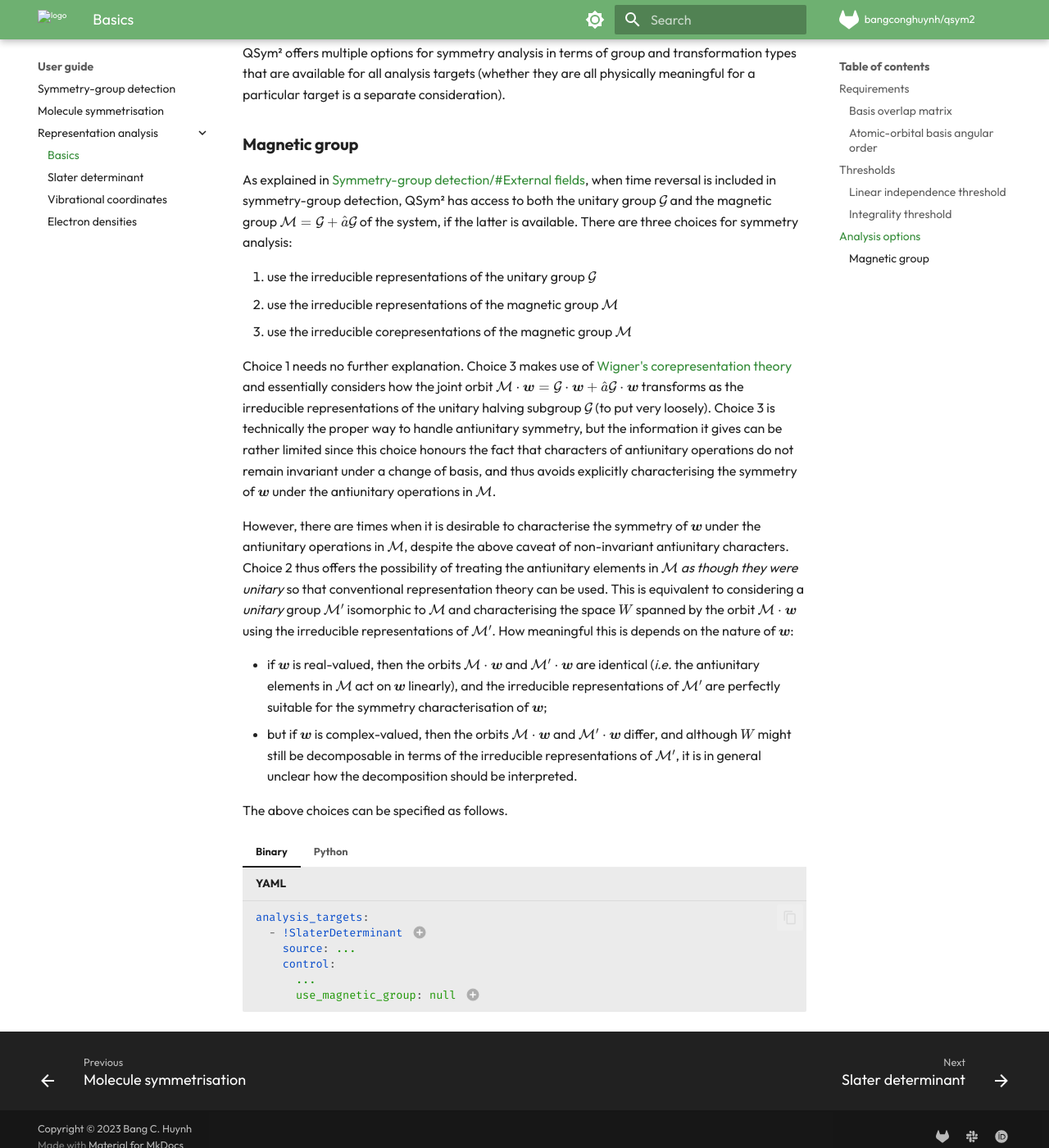
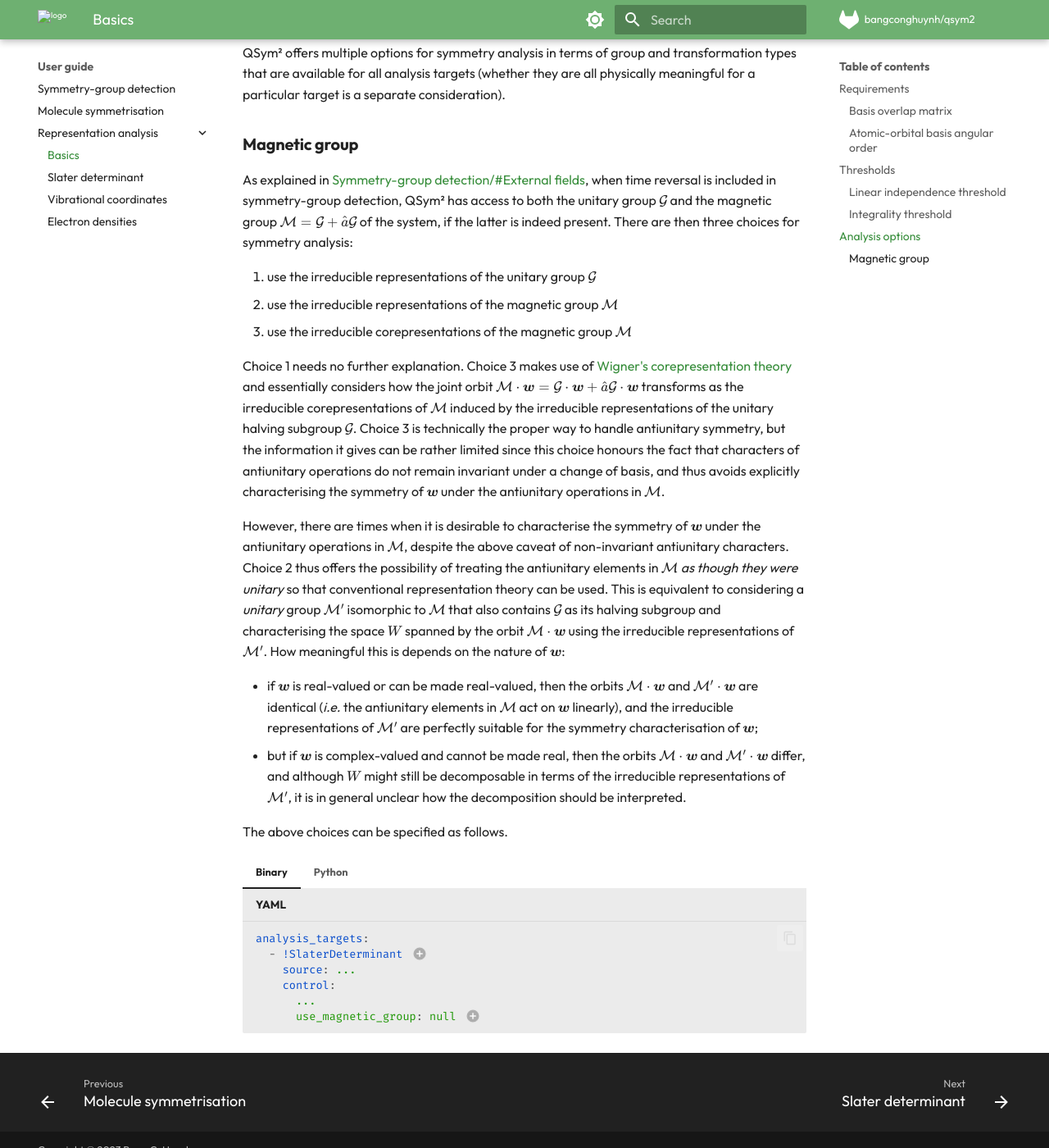
Before and after one commit to bangconghuynh/qsym2, an MkDocs documentation site: the page built from docs/docs/user-guide/representation-analysis/basics.md, in a window 1280 px wide and 1400 px high, scrolled down 4107 px. Shown: the whole window at 82% size. Built offline with MkDocs 1.6.1 and Material for MkDocs 9.7.7, drawn with Linux system fonts in a browser that asks for light colours; comment, search, counter and statistics services are not loaded; some of the changed text lies outside the part shown.

Commit message:
Updated.

````diff
--- a/docs/docs/user-guide/representation-analysis/basics.md
+++ b/docs/docs/user-guide/representation-analysis/basics.md
@@ -33,7 +33,7 @@ $$
     S_{ij} = \braket{\hat{g}_i \mathbfit{w} | \hat{g}_j \mathbfit{w}},
 $$
 
-which is then used to determine the representation matrices of the elements of $\mathcal{G}$ on $W$, as described in the [QSym² paper](../../about/authorship.md#publications).
+which is then used to determine the representation matrices of the elements of $\mathcal{G}$ on $W$, as described in [Section 2.4 of the QSym² paper](../../about/authorship.md#publications).
 
 Depending on the nature of the basis functions in $\mathcal{B}_V$, the overlap matrix $\mathbfit{S}_V$ might have already been computed by other quantum-chemistry calculation programs, in which case it can simply be read in by QSym².
 But if $\mathbfit{S}_V$ is not readily available, then information about $\mathcal{B}_V$ must be made available to QSym² so that QSym² can compute $\mathbfit{S}_V$ on-the-fly.
@@ -249,24 +249,24 @@ QSym² offers multiple options for symmetry analysis in terms of group and trans
 
 ### Magnetic group
 
-As explained in [Symmetry-group detection/#External fields](../symmetry-group-detection.md/#external-fields), when time reversal is included in symmetry-group detection, QSym² has access to both the unitary group $\mathcal{G}$ and the magnetic group $\mathcal{M} = \mathcal{G} + \hat{a}\mathcal{G}$ of the system, if the latter is available.
-There are three choices for symmetry analysis:
+As explained in [Symmetry-group detection/#External fields](../symmetry-group-detection.md/#external-fields), when time reversal is included in symmetry-group detection, QSym² has access to both the unitary group $\mathcal{G}$ and the magnetic group $\mathcal{M} = \mathcal{G} + \hat{a}\mathcal{G}$ of the system, if the latter is indeed present.
+There are then three choices for symmetry analysis:
 
 1. use the irreducible representations of the unitary group $\mathcal{G}$
 2. use the irreducible representations of the magnetic group $\mathcal{M}$
 3. use the irreducible corepresentations of the magnetic group $\mathcal{M}$
 
 Choice 1 needs no further explanation.
-Choice 3 makes use of [Wigner's corepresentation theory](../../methodologies/magnetic-corepresentations.md) and essentially considers how the joint orbit $\mathcal{M} \cdot \mathbfit{w} = \mathcal{G} \cdot \mathbfit{w} + \hat{a}\mathcal{G} \cdot \mathbfit{w}$ transforms as the irreducible representations of the unitary halving subgroup $\mathcal{G}$ (to put very loosely).
+Choice 3 makes use of [Wigner's corepresentation theory](../../methodologies/magnetic-corepresentations.md) and essentially considers how the joint orbit $\mathcal{M} \cdot \mathbfit{w} = \mathcal{G} \cdot \mathbfit{w} + \hat{a}\mathcal{G} \cdot \mathbfit{w}$ transforms as the irreducible corepresentations of $\mathcal{M}$ induced by the irreducible representations of the unitary halving subgroup $\mathcal{G}$.
 Choice 3 is technically the proper way to handle antiunitary symmetry, but the information it gives can be rather limited since this choice honours the fact that characters of antiunitary operations do not remain invariant under a change of basis, and thus avoids explicitly characterising the symmetry of $\symbfit{w}$ under the antiunitary operations in $\mathcal{M}$.
 
 However, there are times when it is desirable to characterise the symmetry of $\symbfit{w}$ under the antiunitary operations in $\mathcal{M}$, despite the above caveat of non-invariant antiunitary characters.
 Choice 2 thus offers the possibility of treating the antiunitary elements in $\mathcal{M}$ *as though they were unitary* so that conventional representation theory can be used.
-This is equivalent to considering a *unitary* group $\mathcal{M}'$ isomorphic to $\mathcal{M}$ and characterising the space $W$ spanned by the orbit $\mathcal{M} \cdot \mathbfit{w}$ using the irreducible representations of $\mathcal{M}'$.
+This is equivalent to considering a *unitary* group $\mathcal{M}'$ isomorphic to $\mathcal{M}$ that also contains $\mathcal{G}$ as its halving subgroup and characterising the space $W$ spanned by the orbit $\mathcal{M} \cdot \mathbfit{w}$ using the irreducible representations of $\mathcal{M}'$.
 How meaningful this is depends on the nature of $\mathbfit{w}$:
 
-- if $\mathbfit{w}$ is real-valued, then the orbits $\mathcal{M} \cdot \mathbfit{w}$ and $\mathcal{M}' \cdot \mathbfit{w}$ are identical (*i.e.* the antiunitary elements in $\mathcal{M}$ act on $\mathbfit{w}$ linearly), and the irreducible representations of $\mathcal{M}'$ are perfectly suitable for the symmetry characterisation of $\mathbfit{w}$;
-- but if $\mathbfit{w}$ is complex-valued, then the orbits $\mathcal{M} \cdot \mathbfit{w}$ and $\mathcal{M}' \cdot \mathbfit{w}$ differ, and although $W$ might still be decomposable in terms of the irreducible representations of $\mathcal{M}'$, it is in general unclear how the decomposition should be interpreted.
+- if $\mathbfit{w}$ is real-valued or can be made real-valued, then the orbits $\mathcal{M} \cdot \mathbfit{w}$ and $\mathcal{M}' \cdot \mathbfit{w}$ are identical (*i.e.* the antiunitary elements in $\mathcal{M}$ act on $\mathbfit{w}$ linearly), and the irreducible representations of $\mathcal{M}'$ are perfectly suitable for the symmetry characterisation of $\mathbfit{w}$;
+- but if $\mathbfit{w}$ is complex-valued and cannot be made real, then the orbits $\mathcal{M} \cdot \mathbfit{w}$ and $\mathcal{M}' \cdot \mathbfit{w}$ differ, and although $W$ might still be decomposable in terms of the irreducible representations of $\mathcal{M}'$, it is in general unclear how the decomposition should be interpreted.
 
 The above choices can be specified as follows.
 
@@ -299,7 +299,7 @@ The above choices can be specified as follows.
     )
     ```
 
-    1. :fontawesome-solid-laptop-code: This is a Python-exposed Rust enum of the same name, [`MagneticSymmetryAnalysisKind`](https://qsym2.dev/api/qsym2/drivers/representation_analysis/enum.MagneticSymmetryAnalysisKind.html), for indicating the type of magnetic symmetry to be used for symmetry analysis.
+    1. :fontawesome-solid-laptop-code: This is a Python-exposed Rust enum, [`MagneticSymmetryAnalysisKind`](https://qsym2.dev/api/qsym2/drivers/representation_analysis/enum.MagneticSymmetryAnalysisKind.html), for indicating the type of magnetic symmetry to be used for symmetry analysis.
     2. :fontawesome-solid-users: This is just an example analysis driver function in Python. The choices for magnetic group analysis can be specified in any analysis driver function.
     3. :fontawesome-solid-users: The possible options are:
         - `None`: this specifies choice 1 &mdash; use the irreducible representations of the unitary group $\mathcal{G}$,
````
